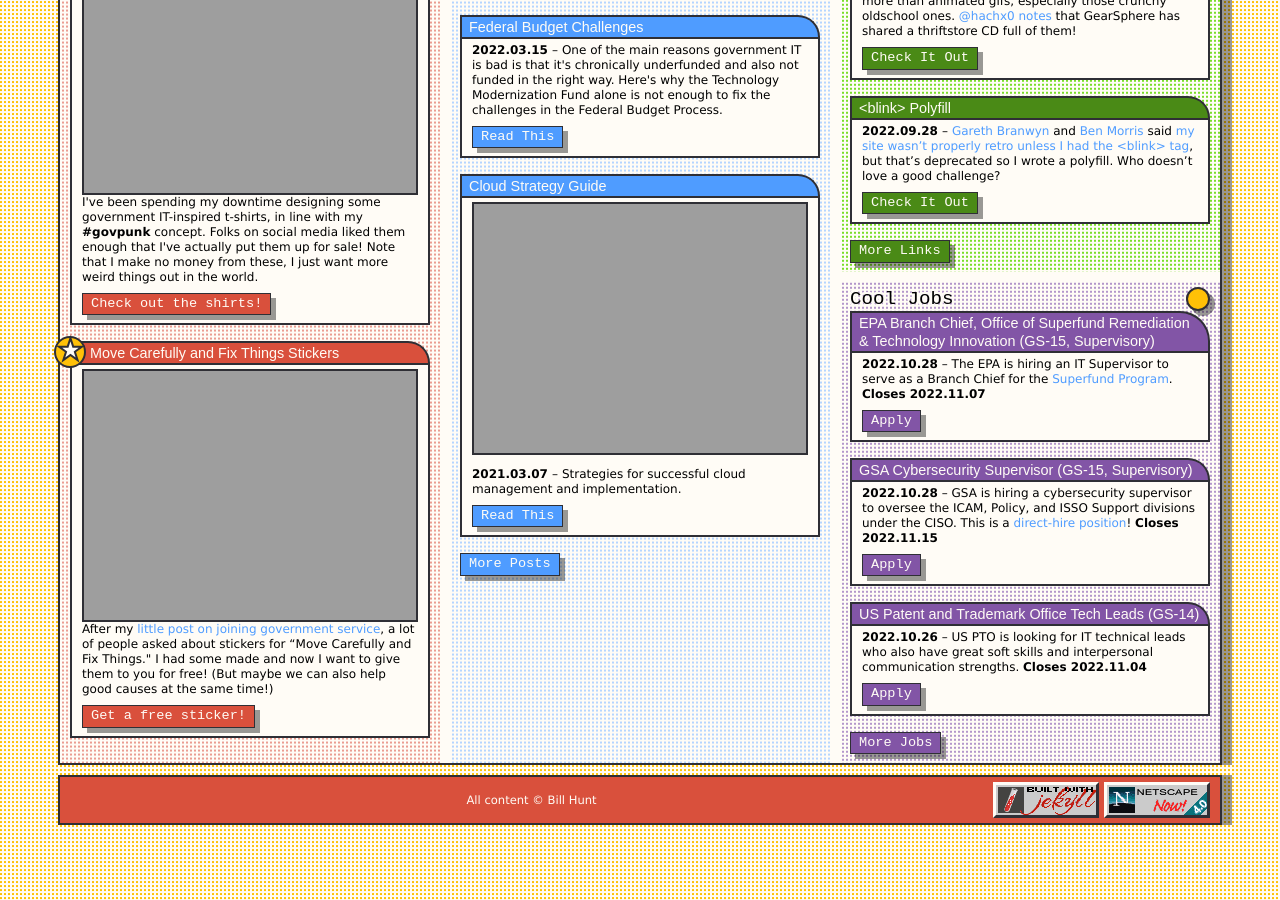
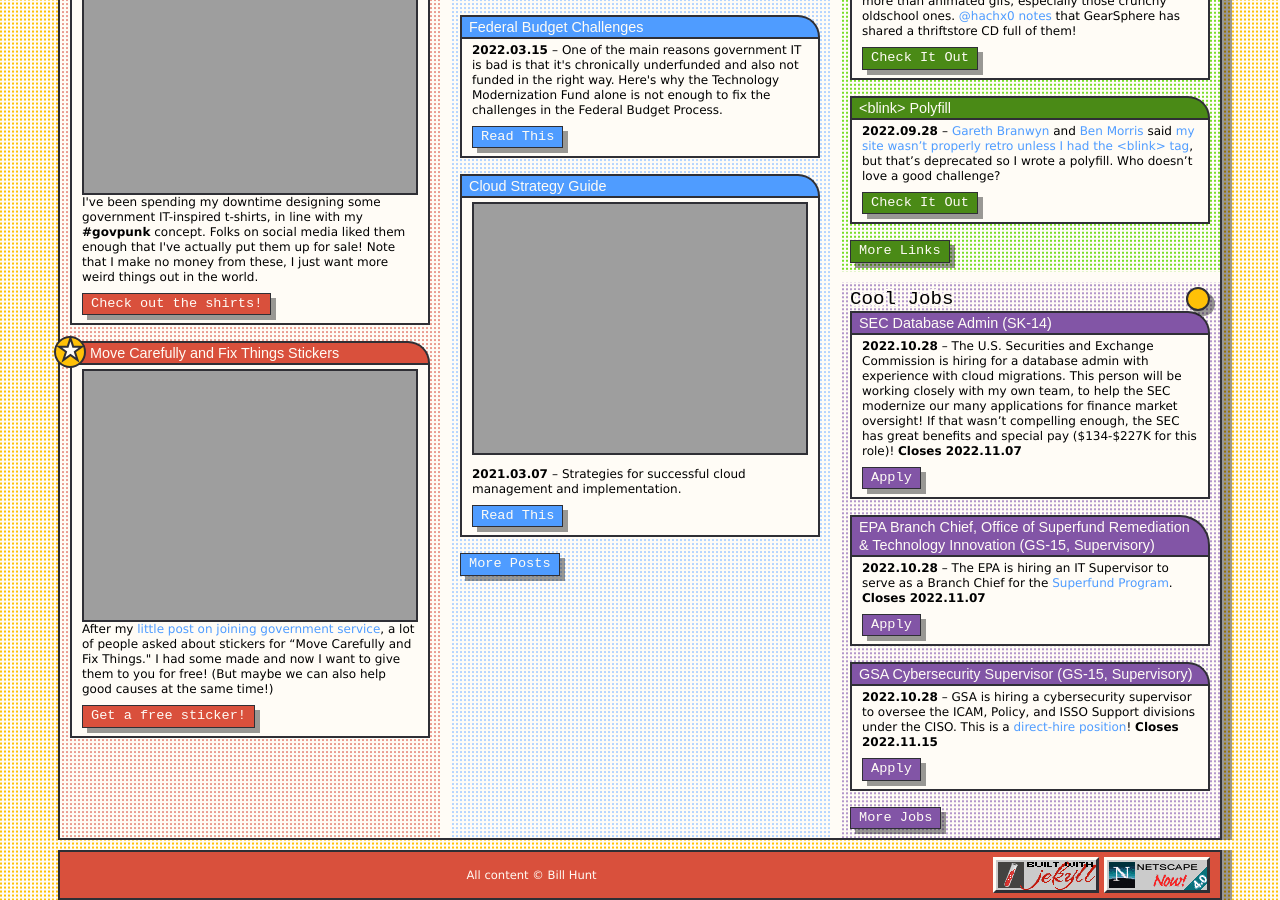
Before and after one commit to krusynth/billhunt.dev, a Jekyll site: the page built from index.md, in a window 1280 px wide and 900 px high, scrolled down 583 px. Built offline with Jekyll 4.4.1, drawn with Linux system fonts in a browser that asks for light colours; some web fonts are replaced.

Commit message:
Update content

```diff
--- a/_data/jobs.yml
+++ b/_data/jobs.yml
@@ -1,3 +1,9 @@
+- title: SEC Database Admin (SK-14)
+  url: https://www.usajobs.gov/GetJob/ViewDetails/686276400
+  date: 2022-10-28
+  closes: 2022-11-07
+  content: The U.S. Securities and Exchange Commission is hiring for a database admin with experience with cloud migrations. This person will be working closely with my own team, to help the SEC modernize our many applications for finance market oversight! If that wasn't compelling enough, the SEC has great benefits and special pay ($134-$227K for this role)!
+
 - title: EPA Branch Chief, Office of Superfund Remediation & Technology Innovation (GS-15, Supervisory)
   url: https://www.usajobs.gov/job/685927300
   date: 2022-10-28
```
